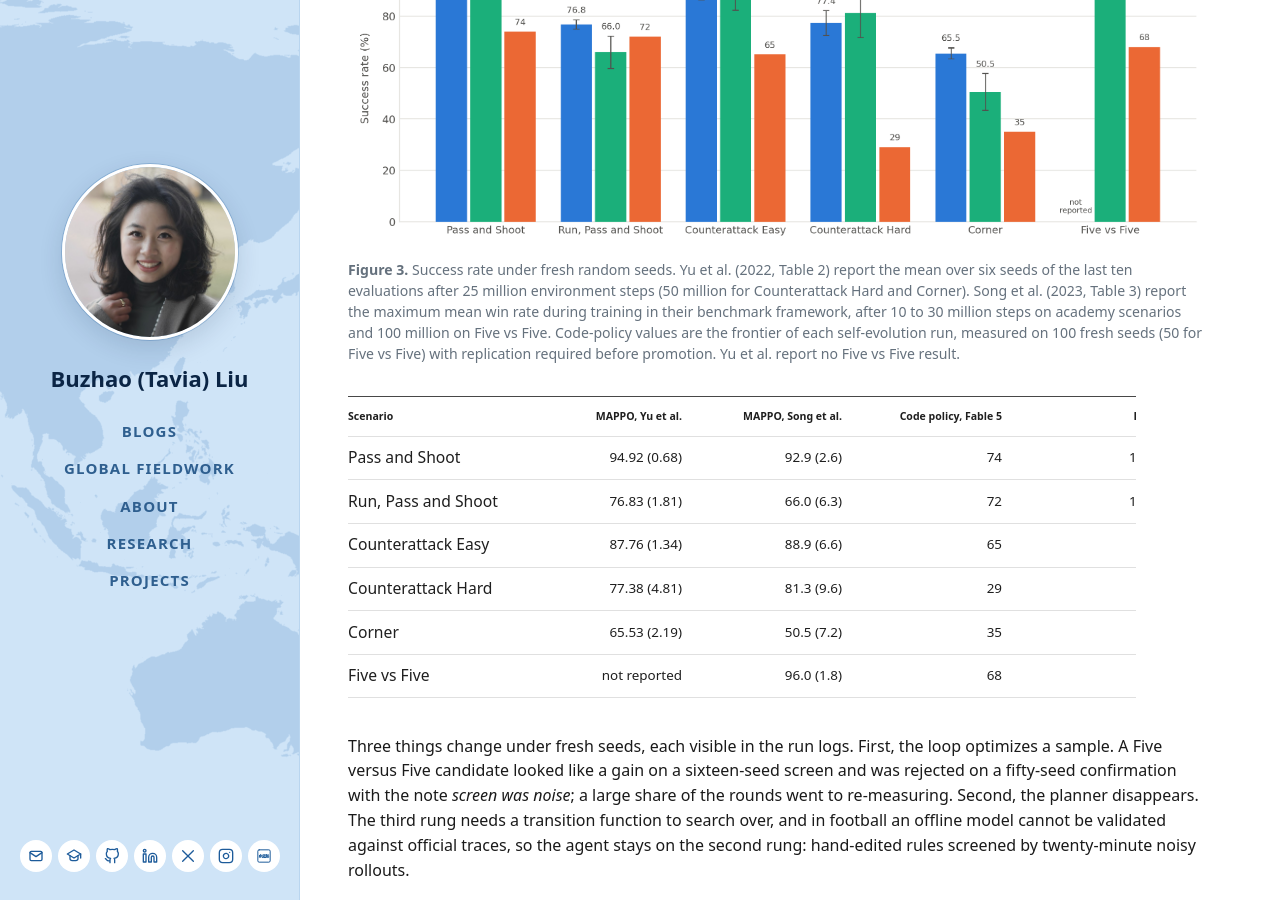
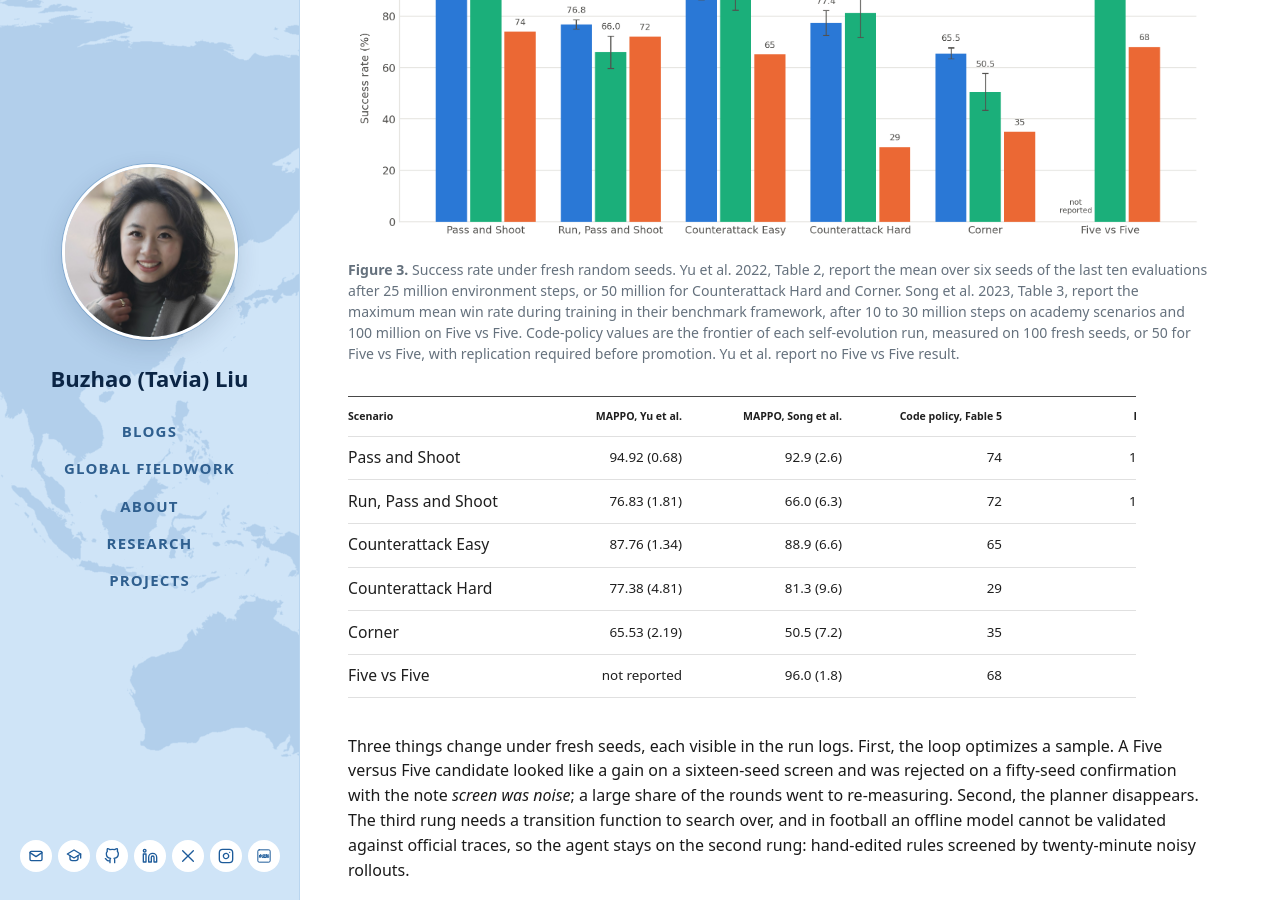
Before and after one commit to tavia-liu/tavia-liu.github.io, a Jekyll site: the page built from _posts/2026-10-31-self-improvement-ends-with-a-proof.md, in a window 1280 px wide and 900 px high, scrolled down 4159 px. Built offline with Jekyll 4.4.1, drawn with Linux system fonts in a browser that asks for light colours.

Commit message:
Figure 3: remove parentheses from legend and caption

```diff
--- a/_posts/2026-10-31-self-improvement-ends-with-a-proof.md
+++ b/_posts/2026-10-31-self-improvement-ends-with-a-proof.md
@@ -72,7 +72,7 @@ We ran the same loop on Google Research Football with fresh random seeds on ever
 
 <figure style="margin: 2rem 0; max-width: 100%;">
   <img src="{{ '/assets/img/research/football-mappo-vs-code-policy.png' | relative_url }}" alt="Grouped bar chart of success rate on six Google Research Football scenarios: trained MAPPO from Yu et al. 2022 versus the self-evolved Fable 5 code policy" style="display: block; width: 100%; height: auto;">
-  <figcaption style="margin-top: .65rem; color: #65717d; font-size: .88rem; line-height: 1.5;"><strong>Figure 3.</strong> Success rate under fresh random seeds. Yu et al. (2022, Table 2) report the mean over six seeds of the last ten evaluations after 25 million environment steps (50 million for Counterattack Hard and Corner). Song et al. (2023, Table 3) report the maximum mean win rate during training in their benchmark framework, after 10 to 30 million steps on academy scenarios and 100 million on Five vs Five. Code-policy values are the frontier of each self-evolution run, measured on 100 fresh seeds (50 for Five vs Five) with replication required before promotion. Yu et al. report no Five vs Five result.</figcaption>
+  <figcaption style="margin-top: .65rem; color: #65717d; font-size: .88rem; line-height: 1.5;"><strong>Figure 3.</strong> Success rate under fresh random seeds. Yu et al. 2022, Table 2, report the mean over six seeds of the last ten evaluations after 25 million environment steps, or 50 million for Counterattack Hard and Corner. Song et al. 2023, Table 3, report the maximum mean win rate during training in their benchmark framework, after 10 to 30 million steps on academy scenarios and 100 million on Five vs Five. Code-policy values are the frontier of each self-evolution run, measured on 100 fresh seeds, or 50 for Five vs Five, with replication required before promotion. Yu et al. report no Five vs Five result.</figcaption>
 </figure>
 
 | Scenario | MAPPO, Yu et al. | MAPPO, Song et al. | Code policy, Fable 5 | Evaluation seeds |
```
Also changed, not shown: assets/img/research/football-mappo-vs-code-policy.png.
